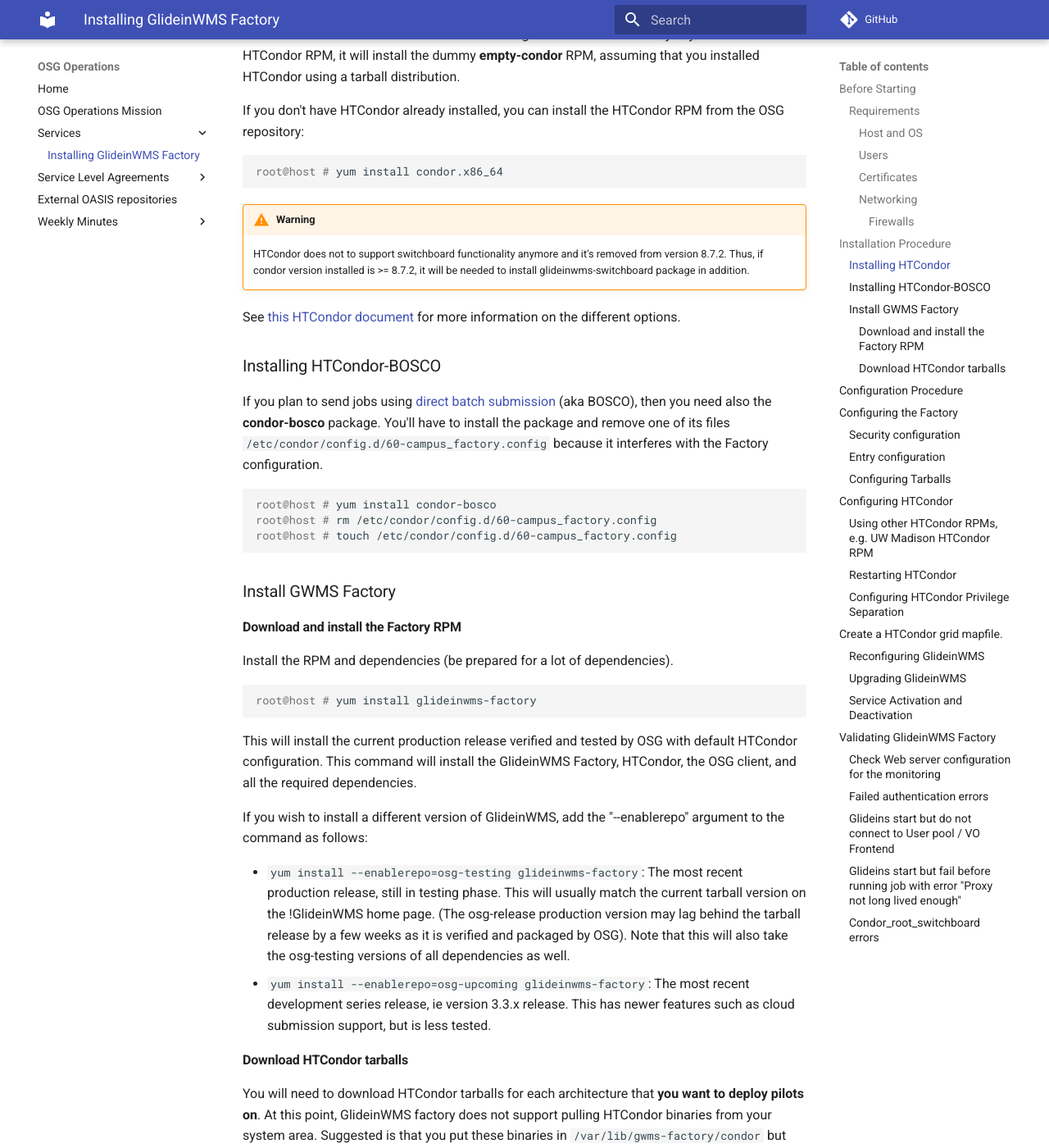
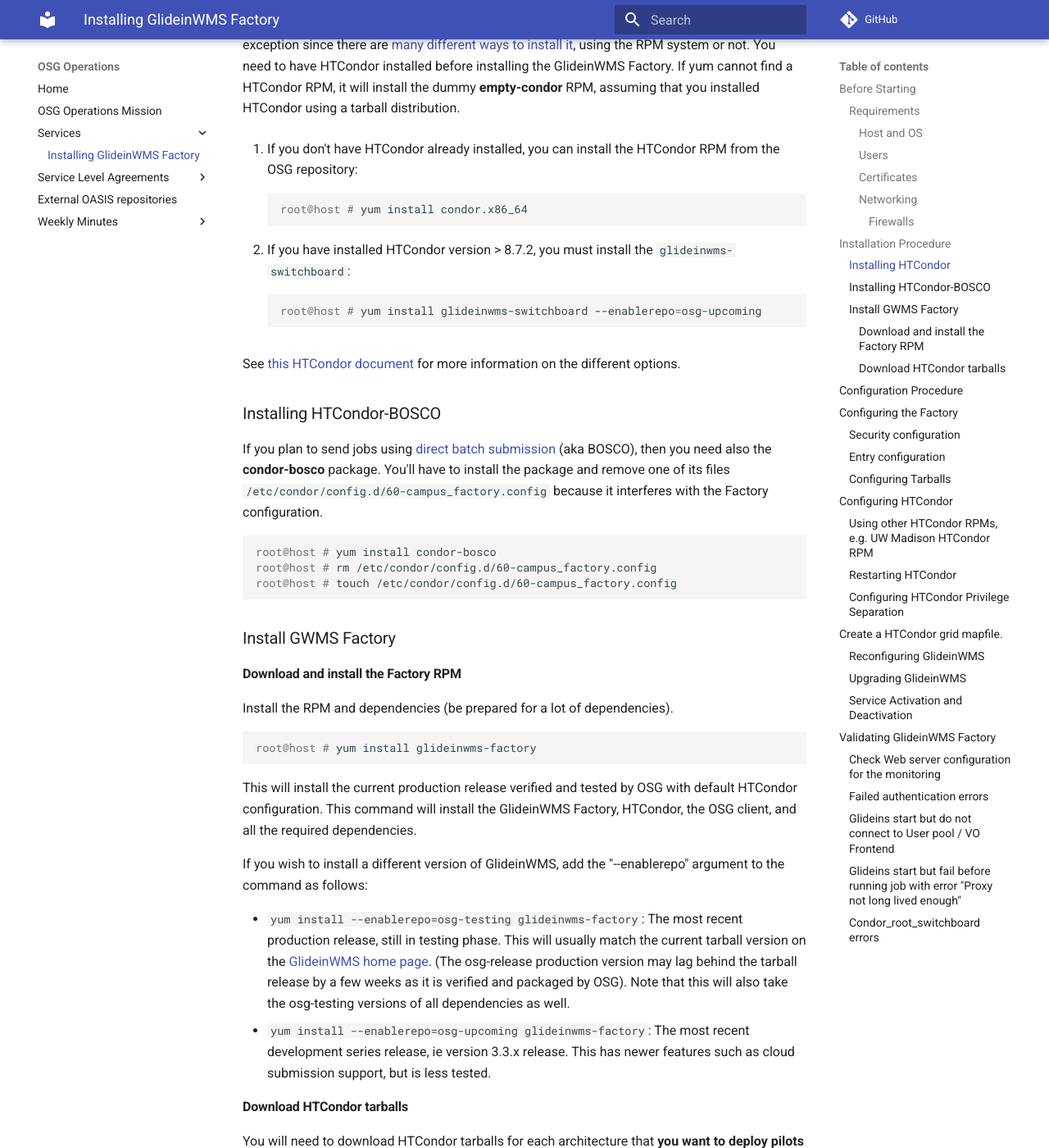
Before and after one commit to osg-htc/operations, an MkDocs documentation site: the page built from docs/services/install-gwms-factory.md, in a window 1280 px wide and 1400 px high, scrolled down 2935 px. Shown: the whole window at 82% size. Built offline with MkDocs 1.6.1 and Material for MkDocs 9.7.7, drawn with Linux system fonts in a browser that asks for light colours; comment, search, counter and statistics services are not loaded; old or Windows-style settings are respelled for this version of MkDocs; some of the changed text lies outside the part shown.

Commit message:
Miscellaneous formatting fixes

````diff
--- a/docs/services/install-gwms-factory.md
+++ b/docs/services/install-gwms-factory.md
@@ -32,9 +32,10 @@
    - Root access
 
 The GlideinWMS Factory has the following requirements:
-   -   **CPU**: 4-8 cores for a large installation (1 should suffice on a small install)
-   -   **RAM**: 4-8GB on a large installation (1GB should suffice for small installs)
-   -   **Disk**:  10GB will be plenty sufficient for all the binaries, config and log files related to GlideinWMS.  If you are a large site with need to keep significant history and logs, you may want to allocate 100GB+ to store long histories.
+
+-   **CPU**: 4-8 cores for a large installation (1 should suffice on a small install)
+-   **RAM**: 4-8GB on a large installation (1GB should suffice for small installs)
+-   **Disk**:  10GB will be plenty sufficient for all the binaries, config and log files related to GlideinWMS.  If you are a large site with need to keep significant history and logs, you may want to allocate 100GB+ to store long histories.
 
 #### Users
 
@@ -47,8 +48,9 @@
 
 To verify that the user *gfactory* has *gfactory* as primary group check the output of
 
-        :::console
-        root@host # getent passwd gfactory | cut -d: -f4 | xargs getent group
+``` console
+root@host # getent passwd gfactory | cut -d: -f4 | xargs getent group
+```
 
 It should be the `gfactory` group.
 
@@ -88,13 +90,15 @@
 Most required software is installed from the Factory RPM installation. HTCondor is the only exception since there are [many different ways to install it](https://research.cs.wisc.edu/htcondor/downloads/), using the RPM system or not.
 You need to have HTCondor installed before installing the GlideinWMS Factory. If yum cannot find a HTCondor RPM, it will install the dummy **empty-condor** RPM, assuming that you installed HTCondor using a tarball distribution.
 
-If you don't have HTCondor already installed, you can install the HTCondor RPM from the OSG repository:
+1. If you don't have HTCondor already installed, you can install the HTCondor RPM from the OSG repository:
 
-``` console
-root@host # yum install condor.x86_64
-```
-!!! warning
-    HTCondor does not to support switchboard functionality anymore and it's removed from version 8.7.2. Thus, if condor version installed is >= 8.7.2, it will be needed to install glideinwms-switchboard package in addition.
+        :::console
+        root@host # yum install condor.x86_64
+
+1. If you have installed HTCondor version > 8.7.2, you must install the `glideinwms-switchboard`:
+
+        :::console
+        root@host # yum install glideinwms-switchboard --enablerepo=osg-upcoming
 
 See [this HTCondor document](htcondor.org) for more information on the different options.
 
@@ -123,7 +127,8 @@
 
 If you wish to install a different version of GlideinWMS, add the "--enablerepo" argument to the command as follows:
 
--   `yum install --enablerepo=osg-testing glideinwms-factory`: The most recent production release, still in testing phase.  This will usually match the current tarball version on the !GlideinWMS home page.  (The osg-release production version may lag behind the tarball release by a few weeks as it is verified and packaged by OSG).  Note that this will also take the osg-testing versions of all dependencies as well.
+-   `yum install --enablerepo=osg-testing glideinwms-factory`: The most recent production release, still in testing phase.  This will usually match the current tarball version on the [GlideinWMS home page](http://glideinwms.fnal.gov/doc.prd/index.html).
+    (The osg-release production version may lag behind the tarball release by a few weeks as it is verified and packaged by OSG).  Note that this will also take the osg-testing versions of all dependencies as well.
 -   `yum install --enablerepo=osg-upcoming glideinwms-factory`:  The most recent development series release, ie version 3.3.x release.  This has newer features such as cloud submission support, but is less tested.
 
 #### Download HTCondor tarballs
````
